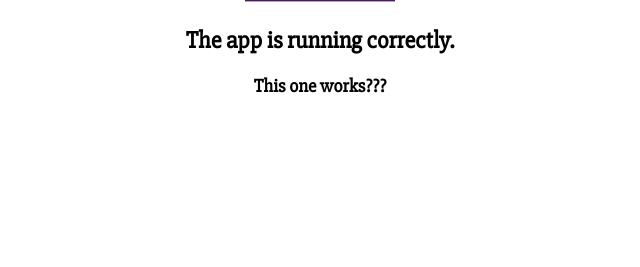
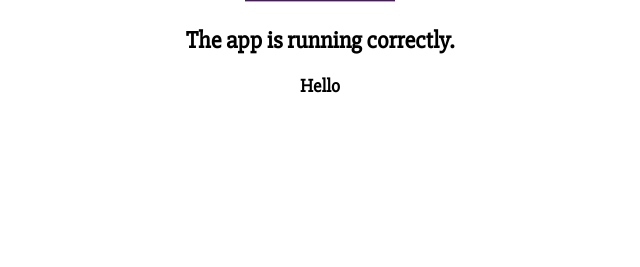
Before and after one commit to andujiuba/CICD_Jenkins, a Node server app: page / in a window 1280 px wide. Shown: the part 477-744 px from the top of the page, without its empty margins (320-960 px from the left). Run offline with Node 20, Linux system fonts and the light colour scheme; some libraries are stand-ins or nearby versions.

Commit message:
ec2 instance test 11

```diff
--- a/app/views/index.ejs
+++ b/app/views/index.ejs
@@ -25,7 +25,7 @@
     <h1>Welcome to the Sparta Test App</h1>
     <img src="/images/squarelogo.jpg" />
     <h2>The app is running correctly.</h2>
-    <h3>This one works???</h3>
+    <h3>Hello</h3>
 
   </div>
 </body>
```
